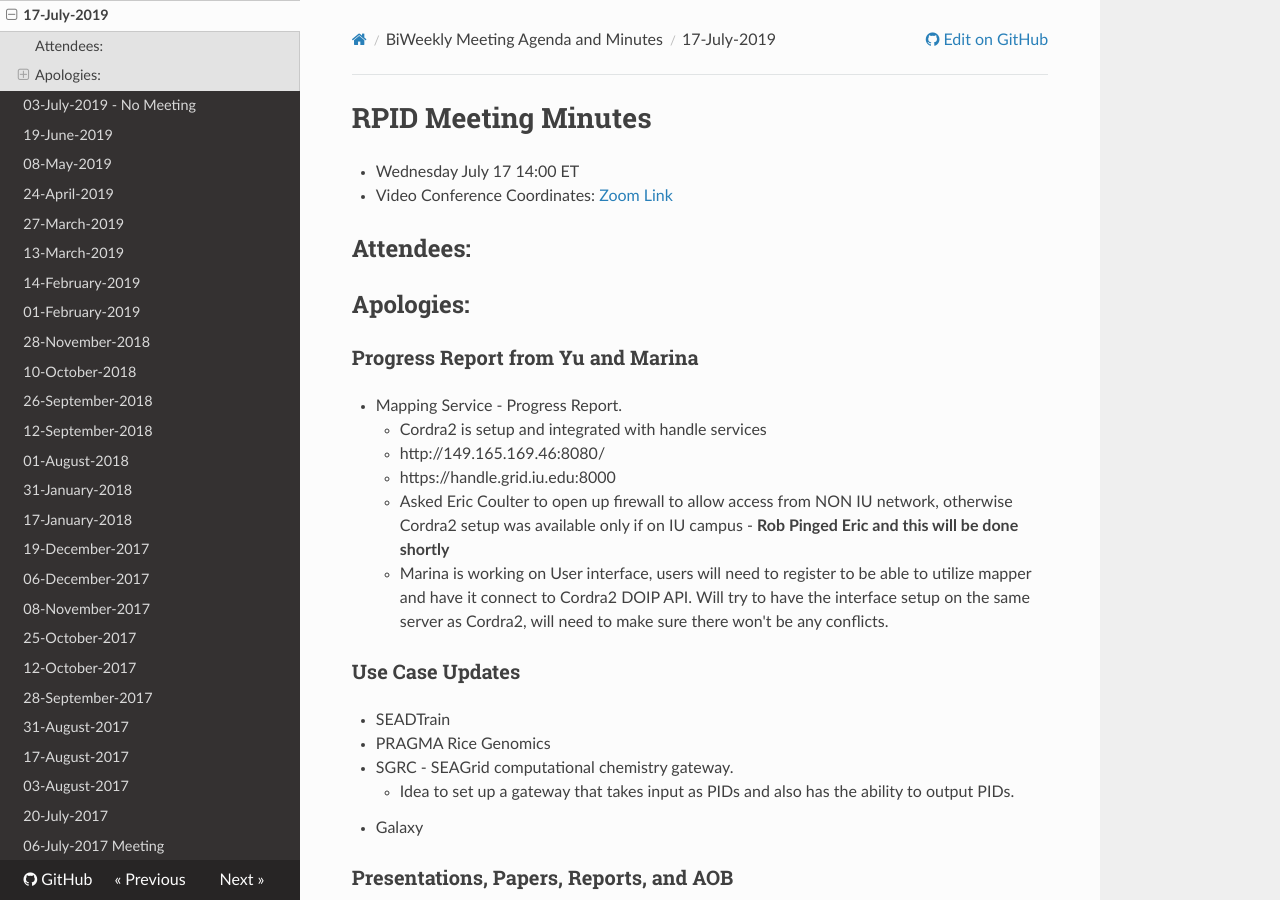
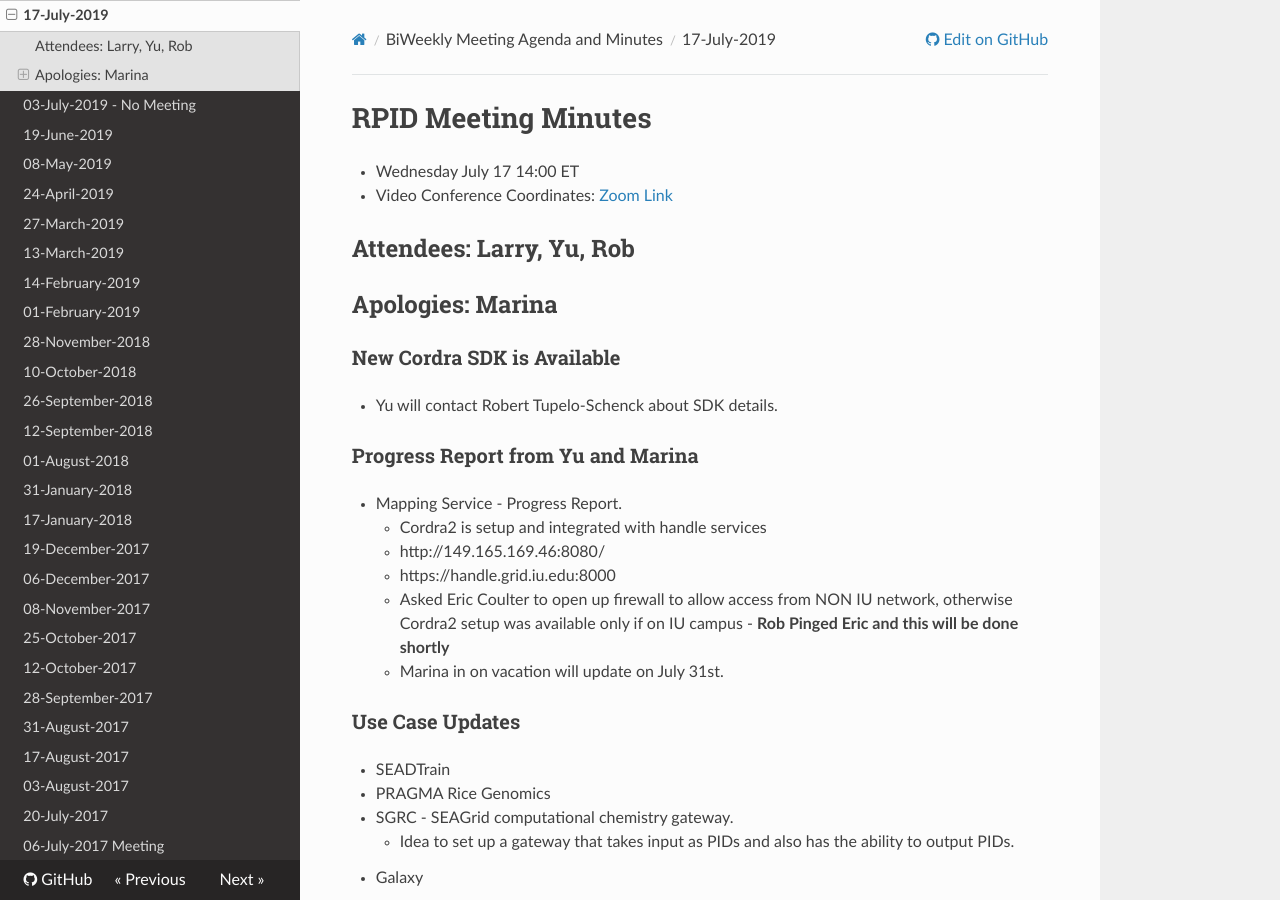
Before and after one commit to rpidproject/rpid, an MkDocs documentation site: the page built from docs/17-July-2019.md, in a window 1280 px wide and 900 px high. Built offline with MkDocs 1.6.1, drawn with Linux system fonts in a browser that asks for light colours; nearby versions of some CDN libraries; old or Windows-style settings are respelled for this version of MkDocs.

Commit message:
Update 17-July-2019.md

```diff
--- a/docs/17-July-2019.md
+++ b/docs/17-July-2019.md
@@ -3,9 +3,11 @@
    * Wednesday July 17 14:00 ET
    * Video Conference Coordinates: [Zoom Link](https://iu.zoom.us/my/rquick)
 
-## Attendees:
-## Apologies:
+## Attendees: Larry, Yu, Rob
+## Apologies: Marina
 
+### New Cordra SDK is Available
+   * Yu will contact Robert Tupelo-Schenck about SDK details.
 
 ### Progress Report from Yu and Marina
    * Mapping Service - Progress Report.
@@ -13,7 +15,7 @@
       * http://149.165.169.46:8080/
       * https://handle.grid.iu.edu:8000
       * Asked Eric Coulter to open up firewall to allow access from NON IU network, otherwise Cordra2 setup was available only if on IU campus - **Rob Pinged Eric and this will be done shortly**
-      * Marina is working on User interface, users will need to register to be able to utilize mapper and have it connect to Cordra2 DOIP API. Will try to have the interface setup on the same server as Cordra2, will need to make sure there won't be any conflicts.
+      * Marina in on vacation will update on July 31st.
 
 ### Use Case Updates
    * SEADTrain
```
